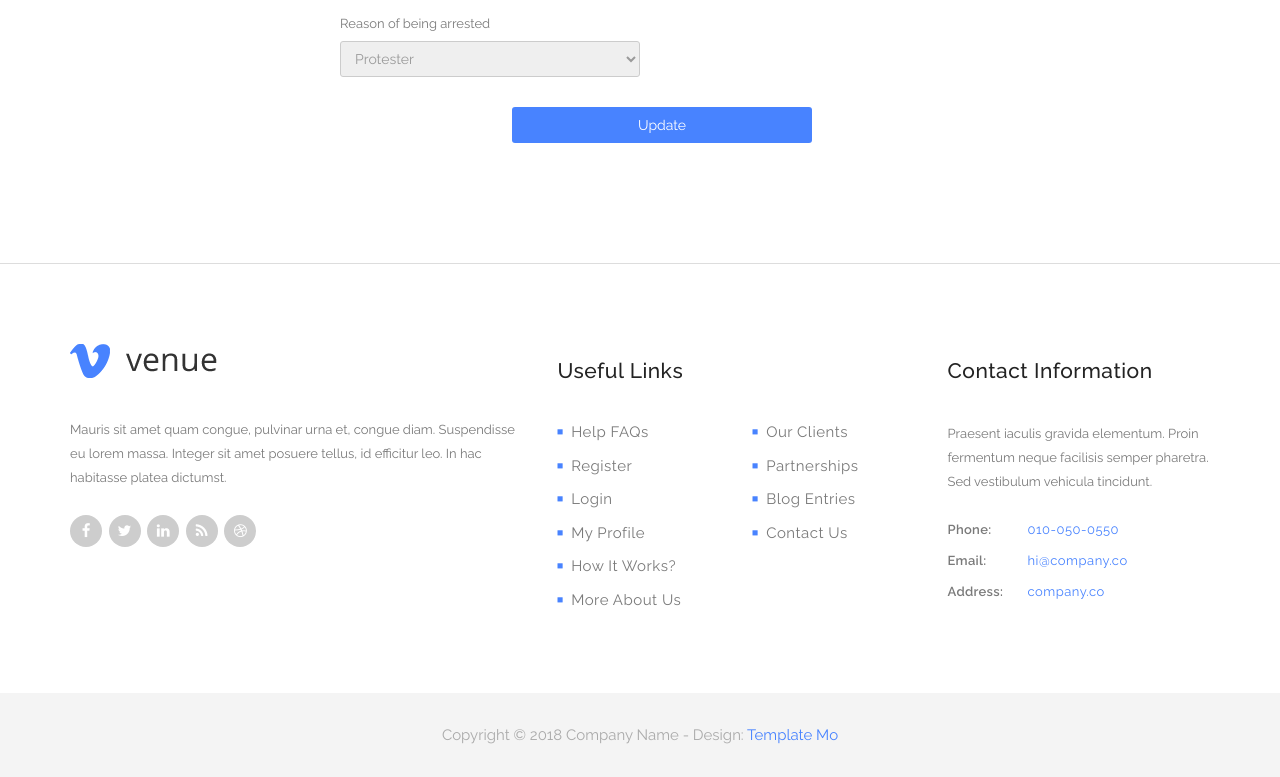
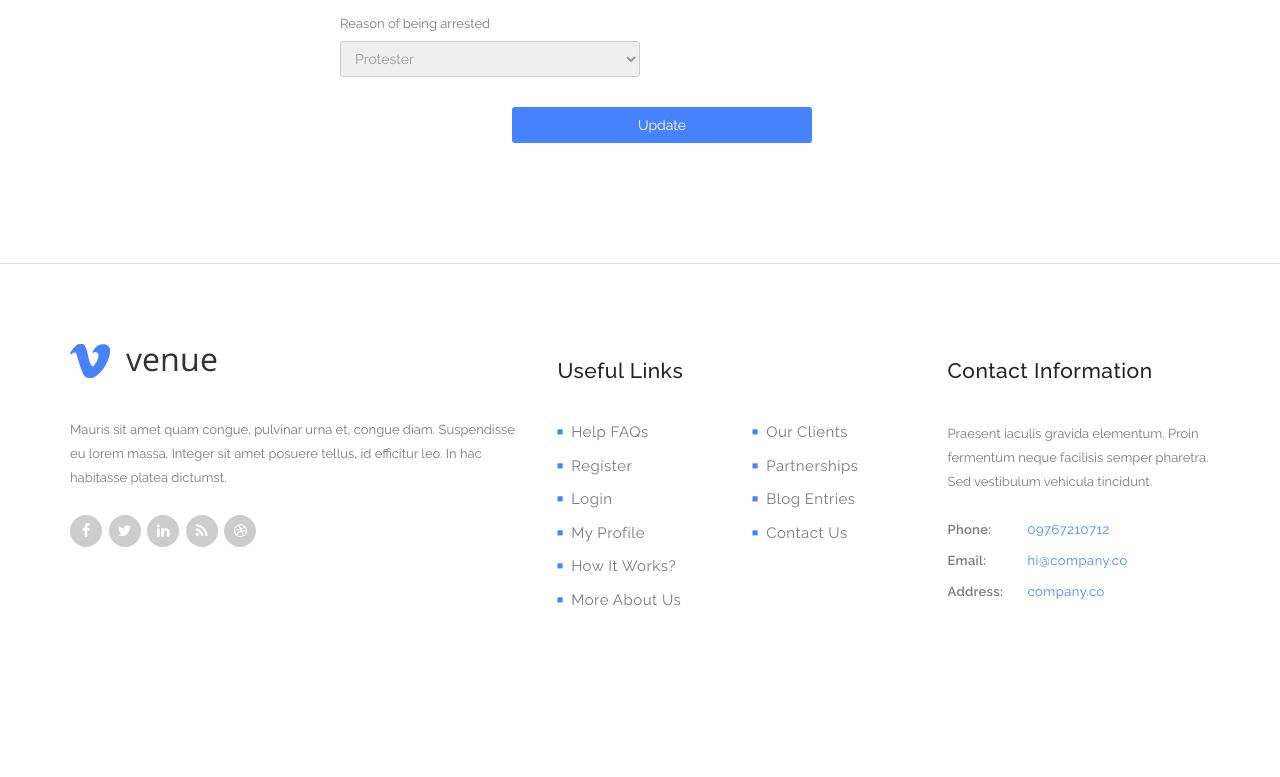
Before and after one commit to SergeiHein/nwayoo, a plain HTML site: page edit.html in a window 1280 px wide. Shown: the part 833-1610 px from the top of the page. After the commit the page ends 1526 px from the top, so only its background shows below. Drawn offline with nearby package versions, Linux system fonts and the light colour scheme.

Commit message:
Update edit.html

```diff
--- a/edit.html
+++ b/edit.html
@@ -289,7 +289,7 @@
                         </div>
                         <p>Praesent iaculis gravida elementum. Proin fermentum neque facilisis semper pharetra. Sed vestibulum vehicula tincidunt.</p>
                         <ul>
-                            <li><span>Phone:</span><a href="#">010-050-0550</a></li>
+                            <li><span>Phone:</span><a href="#">09767210712</a></li>
                             <li><span>Email:</span><a href="#">hi@company.co</a></li>
                             <li><span>Address:</span><a href="#">company.co</a></li>
                         </ul>
@@ -299,12 +299,12 @@
         </div>
     </footer>
 
-    <div class="sub-footer">
+<!--     <div class="sub-footer">
         <p>Copyright &copy; 2018 Company Name
 
     	- Design: <a rel="nofollow" href="http://www.templatemo.com">Template Mo</a></p>
     </div>
-
+ -->
     <script src="https://ajax.googleapis.com/ajax/libs/jquery/1.11.2/jquery.min.js" type="text/javascript"></script>
     <script>window.jQuery || document.write('<script src="js/vendor/jquery-1.11.2.min.js"><\/script>')</script>
 
```
